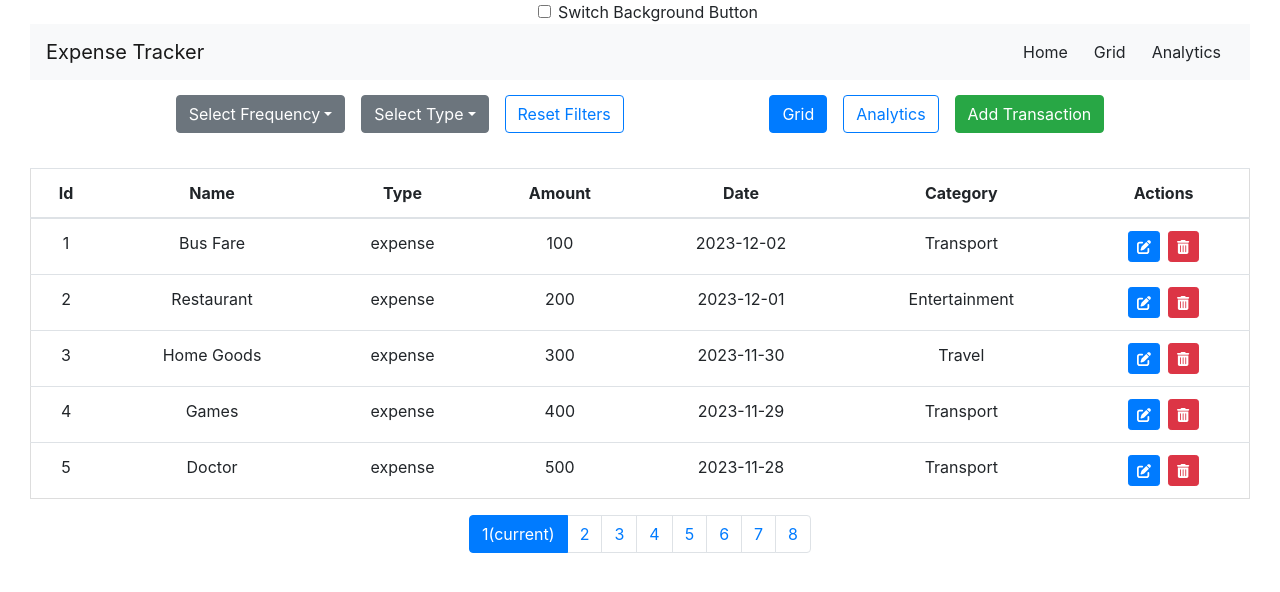
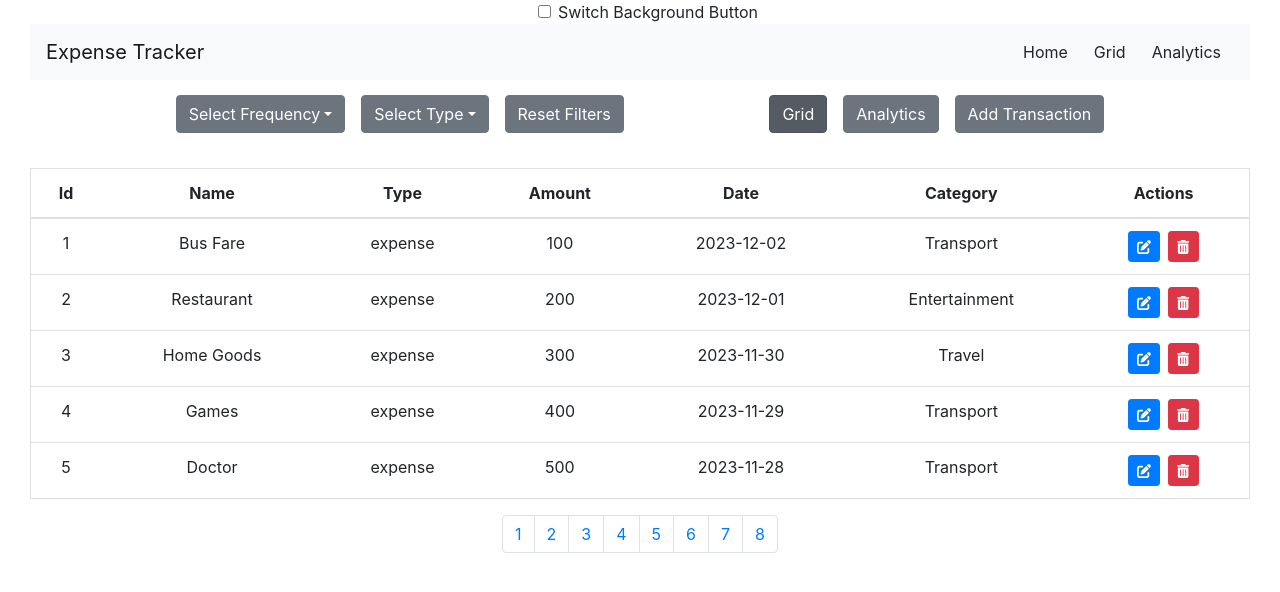
Before and after one commit to Olcaytp/technigo-final-project, a React (Vite) app: page /grid in a window 1280 px wide. Shown: the top 592 px of the page. Built offline with nearby package versions, Linux system fonts and the light colour scheme.

Commit message:
last-commit

```diff
--- a/src/App.css
+++ b/src/App.css
@@ -78,3 +78,7 @@
   width: 300px; /* İstediğiniz genişliği ayarlayın */
   height: 300px; /* İstediğiniz yüksekliği ayarlayın */
 }
+
+.resetfilter {
+  background-color: antiquewhite;
+}
--- a/src/components/buttons/Buttons.jsx
+++ b/src/components/buttons/Buttons.jsx
@@ -1,5 +1,6 @@
 import React from 'react'
 import { Link, NavLink } from 'react-router-dom';
+import '../../App.css'
 
 
 export default function Buttons({ onFrequencyChange, onTypeChange, onResetFilters, onViewChange }) {
@@ -87,10 +88,10 @@ export default function Buttons({ onFrequencyChange, onTypeChange, onResetFilter
           </div>
         </div>
 
-        <div className="col-xs-4 ml-3">
+        <div className="col-xs-4 ml-3 ">
           <button
             type="button"
-            className="resetfilter btn btn-outline-primary"
+            className="resetfilter btn btn-secondary"
             onClick={onResetFilters}
             aria-label="Reset Filters"
           >
@@ -102,7 +103,7 @@ export default function Buttons({ onFrequencyChange, onTypeChange, onResetFilter
         <div className="col-xs-4">
           <NavLink
             to="/grid"
-            className="btn btn-outline-primary"
+            className="btn btn-secondary"
             activeclassname="active"
             onClick={() => onViewChange('table')}
             aria-label="View as Grid"
@@ -113,7 +114,7 @@ export default function Buttons({ onFrequencyChange, onTypeChange, onResetFilter
         <div className="col-xs-4 ml-3">
           <NavLink
             to="/analytics"
-            className="btn btn-outline-primary"
+            className="btn btn-secondary"
             activeclassname="active"
             onClick={() => onViewChange('analytics')}
             aria-label="View Analytics"
@@ -124,7 +125,7 @@ export default function Buttons({ onFrequencyChange, onTypeChange, onResetFilter
         <div className="transbut col-xs-4 ml-3">
           <Link
             to="/create"
-            className="btn btn-success"
+            className="btn btn-secondary"
             aria-label="Add Transaction"
           >
             Add Transaction
--- a/src/components/create/Create.jsx
+++ b/src/components/create/Create.jsx
@@ -126,7 +126,7 @@ function CreateTransaction() {
       <br />
       <button
         id="addTransactionButton"
-        className="btn btn-info"
+        className="btn btn-secondary"
         type="submit"
         aria-label="Add Transaction"
         title="Add Transaction"
--- a/src/components/transactionTable/Transaction.jsx
+++ b/src/components/transactionTable/Transaction.jsx
@@ -154,7 +154,6 @@ const Transaction = ({ transactions, selectedFrequency, selectedType }) => {
           ].map((_, index) => (
             <Pagination.Item
               key={index}
-              active={index + 1 === currentPage}
               onClick={() => paginate(index + 1)}
               aria-label={`Go to page ${index + 1}`}
             >
--- a/src/components/update/Update.jsx
+++ b/src/components/update/Update.jsx
@@ -111,7 +111,7 @@ function Update() {
             <div className="d-flex justify-content-center">
               <button
                 type="submit"
-                className="btn btn-primary"
+                className="btn btn-secondary"
               >
                 Update
               </button>
```
